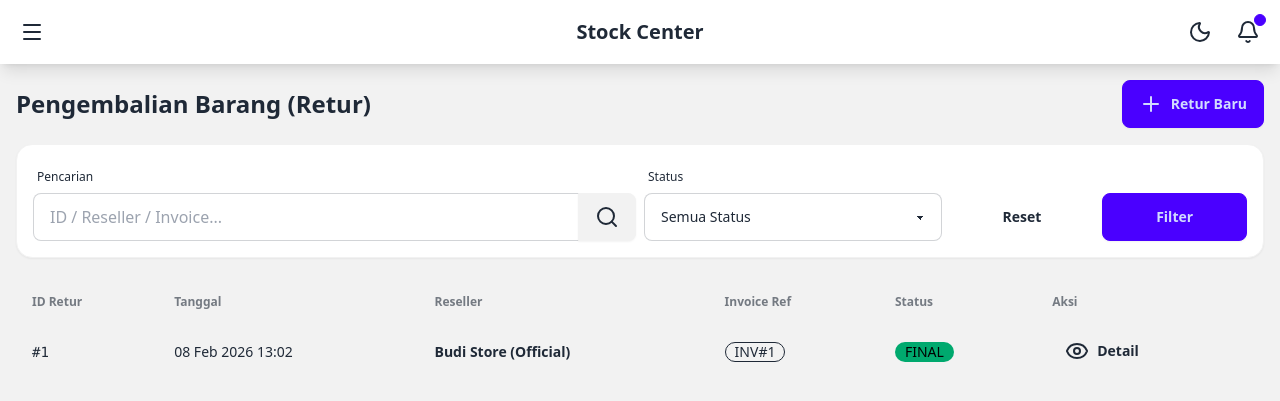
After one commit to indrawanalghifary/stock-center, a Django app: page /returns/ in a window 1280 px wide. The commit adds this page. Shown: the top 401 px of the page. Run offline with Django 5.2, Linux system fonts and the light colour scheme; a user stored in the database is signed in; data comes from the database, SQL or seed files in the repository; both versions use the stored data as it was after the commit; some libraries are stand-ins or nearby versions.

Commit message:
retur barang

```diff
--- a/core/urls.py
+++ b/core/urls.py
@@ -21,6 +21,7 @@ urlpatterns = [
     path('invoices/<int:pk>/pay/', views.PaymentCreateView.as_view(), name='payment_create'),
 
     # Returns
+    path('returns/', views.ReturnListView.as_view(), name='return_list'),
     path('returns/create/', views.ReturnCreateView.as_view(), name='return_create'),
     path('returns/<int:pk>/', views.ReturnDetailView.as_view(), name='return_detail'),
 ]
--- a/core/views.py
+++ b/core/views.py
@@ -39,6 +39,12 @@ def home(request):
             status='DRAFT'
         ).count()
 
+        # Draft Returns
+        context['draft_returns_count'] = ReturnHeader.objects.filter(
+            reseller=reseller,
+            status='DRAFT'
+        ).count()
+
         context['is_reseller'] = True
 
     else:
@@ -53,10 +59,14 @@ def home(request):
 
         transaction_count = Transaction.objects.filter(created_at__date=timezone.now().date()).count()
 
+        # Pending Returns
+        pending_returns = ReturnHeader.objects.filter(status='DRAFT').count()
+
         context.update({
             'stock_count': stock_count,
             'receivables_value': receivables_value,
             'transaction_count': transaction_count,
+            'pending_returns': pending_returns,
             'is_reseller': False
         })
 
@@ -336,6 +346,40 @@ class TransactionDetailView(DetailView, FormView):
             return redirect('transaction_detail', pk=self.object.pk)
 
 @method_decorator(login_required, name='dispatch')
+class ReturnListView(ListView):
+    model = ReturnHeader
+    template_name = 'return/list.html'
+    context_object_name = 'returns'
+    ordering = ['-created_at']
+    paginate_by = 10
+
+    def get_queryset(self):
+        queryset = ReturnHeader.objects.all().order_by('-created_at')
+        if hasattr(self.request.user, 'reseller_profile'):
+            queryset = queryset.filter(reseller=self.request.user.reseller_profile)
+
+        # Search
+        query = self.request.GET.get('q')
+        if query:
+            queryset = queryset.filter(
+                Q(id__icontains=query) |
+                Q(reseller__name__icontains=query) |
+                Q(invoice__id__icontains=query)
+            )
+
+        # Filters
+        status = self.request.GET.get('status')
+        if status:
+            queryset = queryset.filter(status=status)
+
+        return queryset
+
+    def get_context_data(self, **kwargs):
+        context = super().get_context_data(**kwargs)
+        context['status_choices'] = ReturnHeader.STATUS_CHOICES
+        return context
+
+@method_decorator(login_required, name='dispatch')
 class ReturnCreateView(CreateView):
     model = ReturnHeader
     fields = ['reseller', 'warehouse', 'invoice']
@@ -391,6 +435,12 @@ class ReturnDetailView(DetailView):
                 messages.error(request, f"Gagal finalisasi: {e}")
             return redirect('return_detail', pk=self.object.pk)
 
+        if 'remove_item' in request.POST:
+            detail_id = request.POST.get('detail_id')
+            ReturnDetail.objects.filter(id=detail_id, return_header=self.object).delete()
+            messages.success(request, "Item dihapus.")
+            return redirect('return_detail', pk=self.object.pk)
+
         # Simple Add Item Logic
         variant_id = request.POST.get('variant')
         qty = int(request.POST.get('qty', 0))
--- a/templates/base.html
+++ b/templates/base.html
@@ -50,6 +50,7 @@
 
                     <li><a href="{% url 'transaction_list' %}">Transaksi</a></li>
                     <li><a href="{% url 'invoice_list' %}">Keuangan</a></li>
+                    <li><a href="{% url 'return_list' %}">Retur Barang</a></li>
 
                     <li class="mt-2 border-t pt-2">
                         <form method="post" action="{% url 'logout' %}">
@@ -82,6 +83,15 @@
 
     <!-- Main Content -->
     <main class="container mx-auto p-4">
+        {% if messages %}
+            {% for message in messages %}
+                <div class="alert {% if message.tags == 'success' %}alert-success{% elif message.tags == 'error' %}alert-error{% else %}alert-info{% endif %} mb-4">
+                    <i data-lucide="info"></i>
+                    <span>{{ message }}</span>
+                </div>
+            {% endfor %}
+        {% endif %}
+
         {% block content %}
         {% endblock %}
     </main>
@@ -104,6 +114,11 @@
         <a href="{% url 'transaction_list' %}" class="{% if 'transactions' in request.path %}active{% endif %}">
             <i data-lucide="shopping-cart"></i>
             <span class="btm-nav-label">Order</span>
+        </a>
+
+        <a href="{% url 'return_list' %}" class="{% if 'returns' in request.path %}active{% endif %}">
+            <i data-lucide="rotate-ccw"></i>
+            <span class="btm-nav-label">Retur</span>
         </a>
     </div>
     {% endif %}
--- /dev/null
+++ b/templates/return/list.html
@@ -0,0 +1,98 @@
+{% extends 'base.html' %}
+
+{% block title %}Daftar Retur{% endblock %}
+
+{% block content %}
+<div class="flex flex-col gap-4 mb-6">
+    <div class="flex flex-col lg:flex-row justify-between items-start lg:items-center gap-4">
+        <h1 class="text-2xl font-bold">Pengembalian Barang (Retur)</h1>
+        <a href="{% url 'return_create' %}" class="btn btn-primary w-full lg:w-auto">
+            <i data-lucide="plus"></i> Retur Baru
+        </a>
+    </div>
+
+    <form method="get" class="bg-base-100 p-4 rounded-box shadow-sm border border-base-200">
+        <div class="grid grid-cols-1 sm:grid-cols-2 lg:grid-cols-4 gap-2 items-end">
+            <!-- Search -->
+            <div class="form-control lg:col-span-2">
+                <label class="label"><span class="label-text-alt">Pencarian</span></label>
+                <div class="join w-full">
+                    <input type="text" name="q" placeholder="ID / Reseller / Invoice..." class="input input-bordered join-item w-full" value="{{ request.GET.q|default:'' }}">
+                    <button class="btn join-item"><i data-lucide="search"></i></button>
+                </div>
+            </div>
+
+            <!-- Filters -->
+            <div class="form-control">
+                <label class="label"><span class="label-text-alt">Status</span></label>
+                <select name="status" class="select select-bordered w-full" onchange="this.form.submit()">
+                    <option value="">Semua Status</option>
+                    {% for code, label in status_choices %}
+                    <option value="{{ code }}" {% if request.GET.status == code %}selected{% endif %}>{{ label }}</option>
+                    {% endfor %}
+                </select>
+            </div>
+
+            <div class="flex gap-2">
+                <a href="{% url 'return_list' %}" class="btn btn-ghost flex-1">Reset</a>
+                <button type="submit" class="btn btn-primary flex-1">Filter</button>
+            </div>
+        </div>
+    </form>
+</div>
+
+<div class="overflow-x-auto">
+    <table class="table w-full">
+        <thead>
+            <tr>
+                <th>ID Retur</th>
+                <th>Tanggal</th>
+                <th>Reseller</th>
+                <th>Invoice Ref</th>
+                <th>Status</th>
+                <th>Aksi</th>
+            </tr>
+        </thead>
+        <tbody>
+            {% for retur in returns %}
+            <tr class="hover">
+                <td class="font-mono">#{{ retur.id }}</td>
+                <td>{{ retur.created_at|date:"d M Y H:i" }}</td>
+                <td class="font-bold">{{ retur.reseller.name }}</td>
+                <td>
+                    {% if retur.invoice %}
+                        <span class="badge badge-outline">INV#{{ retur.invoice.id }}</span>
+                    {% else %}
+                        -
+                    {% endif %}
+                </td>
+                <td>
+                    {% if retur.status == 'FINAL' %}
+                    <span class="badge badge-success">FINAL</span>
+                    {% else %}
+                    <span class="badge badge-warning">DRAFT</span>
+                    {% endif %}
+                </td>
+                <td>
+                    <a href="{% url 'return_detail' retur.pk %}" class="btn btn-sm btn-ghost">
+                        <i data-lucide="eye"></i> Detail
+                    </a>
+                </td>
+            </tr>
+            {% empty %}
+            <tr>
+                <td colspan="6" class="text-center py-4">
+                     {% if request.GET.q %}
+                        Tidak ada retur yang cocok.
+                    {% else %}
+                        Belum ada data retur.
+                    {% endif %}
+                </td>
+            </tr>
+            {% endfor %}
+        </tbody>
+    </table>
+</div>
+
+{% include 'partials/pagination.html' %}
+{% endblock %}
```
Also changed, not shown: templates/home.html (+34 -4 lines), templates/return/create.html (+35 -9 lines), templates/return/detail.html (+13 -1 lines), db.sqlite3.
